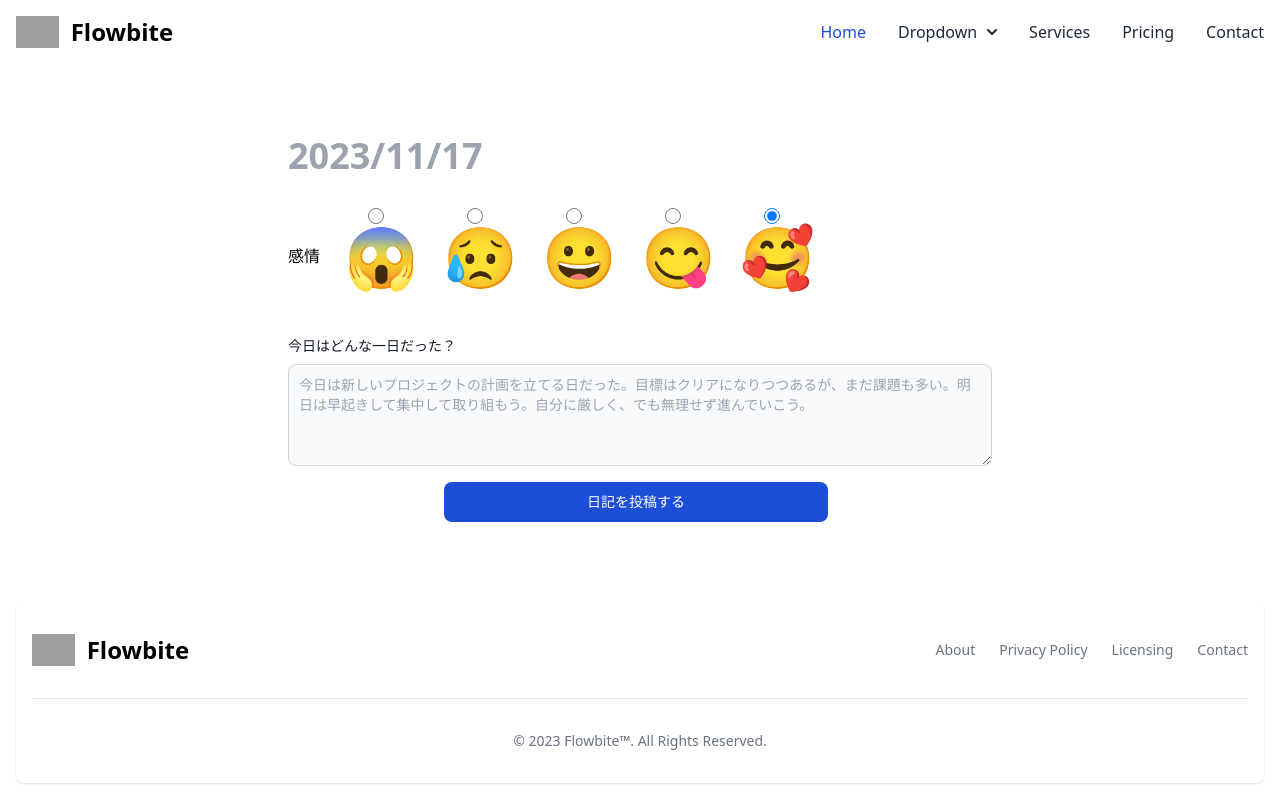
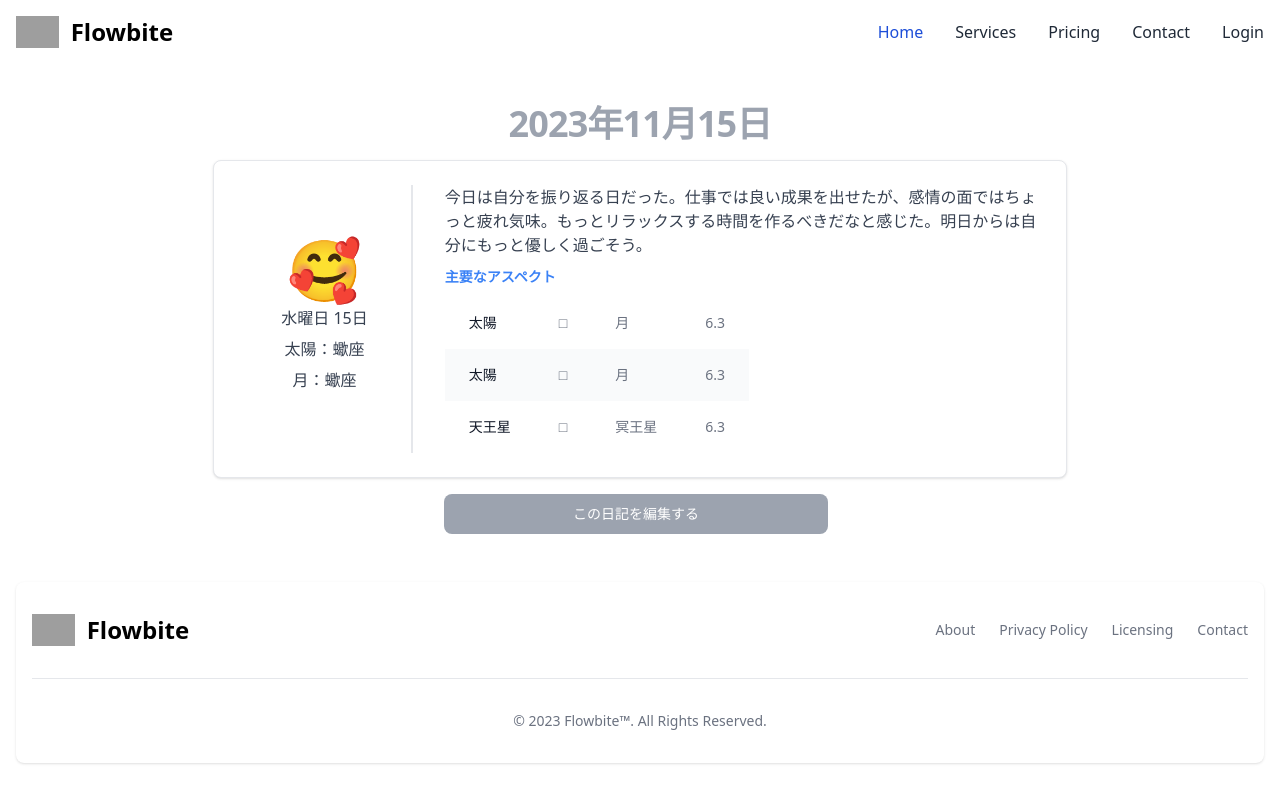
Before and after one commit to tekeshitime/Astrology-Diary, a PHP site: page /src/view_post.php in a window 1280 px wide. Run offline with PHP 8.4, Linux system fonts and the light colour scheme; some libraries are stand-ins or nearby versions; grey boxes are pictures that could not be loaded.

Commit message:
add ログイン機能追加

```diff
--- /dev/null
+++ b/src/home.php
@@ -0,0 +1,3 @@
+<?php
+
+echo "shit";
--- a/src/index.php
+++ b/src/index.php
@@ -16,7 +16,7 @@
 
 <div class="font-normal text-gray-700  mx-auto w-2/3 dark:text-gray-400">
 
-  <a href="#" class="block  p-6 bg-white border border-gray-200 rounded-lg shadow hover:bg-gray-100 dark:bg-gray-800 dark:border-gray-700 dark:hover:bg-gray-700">
+  <a href="view_post.php" class="block  p-6 bg-white border border-gray-200 rounded-lg shadow hover:bg-gray-100 dark:bg-gray-800 dark:border-gray-700 dark:hover:bg-gray-700">
 
     <!-- column 1 -->
     <div class="flex items-center">
@@ -89,12 +89,12 @@
       </div>
     </div>
   </a>
+  <!-- 編集リンク -->
   <p class="text-right mt-2">
     <span class="material-symbols-outlined">
       <a href="edit_form.php">edit_note</a>
     </span>
   </p>
 </div>
-<!-- 編集リンク -->
 
 <?php include './layout/footer.php'; ?>
--- a/src/layout/header.php
+++ b/src/layout/header.php
@@ -9,7 +9,7 @@
   <link rel="stylesheet" href="https://fonts.googleapis.com/css2?family=Material+Symbols+Outlined:opsz,wght,FILL,GRAD@20..48,100..700,0..1,-50..200" />
 </head>
 
-<body class="dark:bg-gray-900 antialiased">
+<body class="dark:bg-gray-900 dark:text-white  antialiased">
 
   <!-- ========== HEADER ========== -->
   <header>
@@ -33,30 +33,6 @@
               <a href="../src/" class="block py-2 px-3 text-white bg-blue-700 rounded md:bg-transparent md:text-blue-700 md:p-0 md:dark:text-blue-500 dark:bg-blue-600 md:dark:bg-transparent" aria-current="page">Home</a>
             </li>
             <li>
-              <button id="dropdownNavbarLink" data-dropdown-toggle="dropdownNavbar" class="flex items-center justify-between w-full py-2 px-3 text-gray-800 rounded hover:bg-gray-100 md:hover:bg-transparent md:border-0 md:hover:text-blue-700 md:p-0 md:w-auto dark:text-white md:dark:hover:text-blue-500 dark:focus:text-white dark:border-gray-700 dark:hover:bg-gray-700 md:dark:hover:bg-transparent">Dropdown
-                <svg class="w-2.5 h-2.5 ms-2.5" aria-hidden="true" xmlns="http://www.w3.org/2000/svg" fill="none" viewBox="0 0 10 6">
-                  <path stroke="currentColor" stroke-linecap="round" stroke-linejoin="round" stroke-width="2" d="m1 1 4 4 4-4" />
-                </svg></button>
-              <!-- Dropdown menu -->
-              <div id="dropdownNavbar" class="z-10 hidden font-normal bg-white divide-y divide-gray-100 rounded-lg shadow w-44 dark:bg-gray-700 dark:divide-gray-600">
-                <ul class="py-2 text-sm text-gray-700 dark:text-gray-400" aria-labelledby="dropdownLargeButton">
-                  <li>
-                    <a href="#" class="block px-4 py-2 hover:bg-gray-100 dark:hover:bg-gray-600 dark:hover:text-white">Dashboard</a>
-                  </li>
-                  <li>
-                    <a href="#" class="block px-4 py-2 hover:bg-gray-100 dark:hover:bg-gray-600 dark:hover:text-white">Settings</a>
-                  </li>
-                  <li>
-                    <a href="#" class="block px-4 py-2 hover:bg-gray-100 dark:hover:bg-gray-600 dark:hover:text-white">Earnings</a>
-                  </li>
-                </ul>
-                <div class="py-1">
-                  <a href="#" class="block px-4 py-2 text-sm text-gray-700 hover:bg-gray-100 dark:hover:bg-gray-600 dark:text-gray-400 dark:hover:text-white">Sign
-                    out</a>
-                </div>
-              </div>
-            </li>
-            <li>
               <a href="#" class="block py-2 px-3 text-gray-800 rounded hover:bg-gray-100 md:hover:bg-transparent md:border-0 md:hover:text-blue-700 md:p-0 dark:text-white md:dark:hover:text-blue-500 dark:hover:bg-gray-700 dark:hover:text-white md:dark:hover:bg-transparent">Services</a>
             </li>
             <li>
@@ -65,6 +41,9 @@
             <li>
               <a href="#" class="block py-2 px-3 text-gray-800 rounded hover:bg-gray-100 md:hover:bg-transparent md:border-0 md:hover:text-blue-700 md:p-0 dark:text-white md:dark:hover:text-blue-500 dark:hover:bg-gray-700 dark:hover:text-white md:dark:hover:bg-transparent">Contact</a>
             </li>
+            <li>
+              <a href="login.php" class="block py-2 px-3 text-gray-800 rounded hover:bg-gray-100 md:hover:bg-transparent md:border-0 md:hover:text-blue-700 md:p-0 dark:text-white md:dark:hover:text-blue-500 dark:hover:bg-gray-700 dark:hover:text-white md:dark:hover:bg-transparent">Login</a>
+            </li>
           </ul>
         </div>
       </div>
--- /dev/null
+++ b/src/register.php
@@ -0,0 +1,5 @@
+<?php include './layout/header.php'; ?>
+
+
+
+<?php include './layout/footer.php'; ?>
--- a/src/view_post.php
+++ b/src/view_post.php
@@ -1,40 +1,92 @@
 <?php include './layout/header.php'; ?>
 
-<form class="max-w-screen-md mx-auto p-4 md:p-8">
-  <p class="text-4xl font-bold text-gray-400">2023/11/17</p>
-
-  <div class="flex h-40 items-center">
-    <div>感情</div>
-    <div class="flex items-center">
-      <input id="mood-radio-1" type="radio" value="" name="mood-radio" class="w-4 h-4 text-blue-600 bg-gray-100 border-gray-300 focus:ring-blue-500 dark:focus:ring-blue-600 dark:ring-offset-gray-800 focus:ring-2 dark:bg-gray-700 dark:border-gray-600 relative bottom-10 left-12">
-      <label for="mood-radio-1" class="ms-2 text-6xl font-medium text-gray-900 dark:text-gray-300">😱</label>
-    </div>
-    <div class="flex items-center">
-      <input checked id="mood-radio-2" type="radio" value="" name="mood-radio" class="w-4 h-4 text-blue-600 bg-gray-100 border-gray-300 focus:ring-blue-500 dark:focus:ring-blue-600 dark:ring-offset-gray-800 focus:ring-2 dark:bg-gray-700 dark:border-gray-600 relative bottom-10 left-12">
-      <label for="mood-radio-2" class="ms-2 text-6xl font-medium text-gray-900 dark:text-gray-300">😥</label>
-    </div>
-    <div class="flex items-center">
-      <input checked id="mood-radio-3" type="radio" value="" name="mood-radio" class="w-4 h-4 text-blue-600 bg-gray-100 border-gray-300 focus:ring-blue-500 dark:focus:ring-blue-600 dark:ring-offset-gray-800 focus:ring-2 dark:bg-gray-700 dark:border-gray-600 relative bottom-10 left-12">
-      <label for="mood-radio-3" class="ms-2 text-6xl font-medium text-gray-900 dark:text-gray-300">😀</label>
-    </div>
-    <div class="flex items-center">
-      <input checked id="mood-radio-4" type="radio" value="" name="mood-radio" class="w-4 h-4 text-blue-600 bg-gray-100 border-gray-300 focus:ring-blue-500 dark:focus:ring-blue-600 dark:ring-offset-gray-800 focus:ring-2 dark:bg-gray-700 dark:border-gray-600 relative bottom-10 left-12">
-      <label for="mood-radio-4" class="ms-2 text-6xl font-medium text-gray-900 dark:text-gray-300">😋</label>
-    </div>
-    <div class="flex items-center">
-      <input checked id="mood-radio-5" type="radio" value="" name="mood-radio" class="w-4 h-4 text-blue-600 bg-gray-100 border-gray-300 focus:ring-blue-500 dark:focus:ring-blue-600 dark:ring-offset-gray-800 focus:ring-2 dark:bg-gray-700 dark:border-gray-600 relative bottom-10 left-12">
-      <label for="mood-radio-5" class="ms-2 text-6xl font-medium text-gray-900 dark:text-gray-300">🥰</label>
-    </div>
-  </div>
+<!-- 日付 -->
+<h2 class="text-center my-4 text-3xl font-extrabold text-gray-400 leading-none tracking-tight md:text-4xl dark:text-white">
+  2023年11月15日</h2>
+</p>
 
 
-  <label for="message" class="block mb-2 text-sm font-medium text-gray-900 dark:text-white">今日はどんな一日だった？</label>
-  <textarea id="message" rows="4" class="block p-2.5 w-full text-sm text-gray-900 bg-gray-50 rounded-lg border border-gray-300 focus:ring-blue-500 focus:border-blue-500 dark:bg-gray-700 dark:border-gray-600 dark:placeholder-gray-400 dark:text-white dark:focus:ring-blue-500 dark:focus:border-blue-500" placeholder="今日は新しいプロジェクトの計画を立てる日だった。目標はクリアになりつつあるが、まだ課題も多い。明日は早起きして集中して取り組もう。自分に厳しく、でも無理せず進んでいこう。"></textarea>
+<div class="font-normal text-gray-700  mx-auto w-2/3 dark:text-gray-400">
 
+  <a href="view_post.php" class="block  p-6 bg-white border border-gray-200 rounded-lg shadow hover:bg-gray-100 dark:bg-gray-800 dark:border-gray-700 dark:hover:bg-gray-700">
+
+    <!-- column 1 -->
+    <div class="flex items-center">
+      <div class="grid grid-cols-1 h-40 w-3/6 text-center ">
+        <!-- 絵文字で表情 -->
+        <div class="mood text-6xl">🥰</div>
+        <!-- 曜日と日付 -->
+        <div class="date">水曜日 15日</div>
+        <!-- 太陽の星座 -->
+        <div class="sign_sun_day">太陽：蠍座</div>
+        <!-- 月の星座 -->
+        <div class="sign_sun_day">月：蠍座</div>
+      </div>
+      <!-- column 2 -->
+      <div class="border-l-2 pl-8">
+        <!-- 今日やったこと add_activity -->
+        <!-- <div class="add_activity"></div> -->
+        <!-- 日記本文 max-3行-->
+        <p class="">今日は自分を振り返る日だった。仕事では良い成果を出せたが、感情の面ではちょっと疲れ気味。もっとリラックスする時間を作るべきだなと感じた。明日からは自分にもっと優しく過ごそう。</p>
+        <!-- 主要なアスペクト -->
+        <span class="block my-2 text-sm leading-6 font-semibold text-blue-500 dark:text-sky-400">主要なアスペクト</span>
+        <div class="relative">
+          <table class="w-auto text-sm text-left rtl:text-right text-gray-500 dark:text-gray-400">
+            <tbody>
+              <tr class="odd:bg-white odd:dark:bg-gray-900 even:bg-gray-50 even:dark:bg-gray-800  dark:border-gray-700">
+                <th scope="row" class="px-6 py-4 font-medium text-gray-900 whitespace-nowrap dark:text-white">
+                  太陽
+                </th>
+                <td class="px-6 py-4">
+                  □
+                </td>
+                <td class="px-6 py-4">
+                  月
+                </td>
+                <td class="px-6 py-4">
+                  6.3
+                </td>
+              </tr>
+              <tr class="odd:bg-white odd:dark:bg-gray-900 even:bg-gray-50 even:dark:bg-gray-800 dark:border-gray-700">
+                <th scope="row" class="px-6 py-4 font-medium text-gray-900 whitespace-nowrap dark:text-white">
+                  太陽
+                </th>
+                <td class="px-6 py-4">
+                  □
+                </td>
+                <td class="px-6 py-4">
+                  月
+                </td>
+                <td class="px-6 py-4">
+                  6.3
+                </td>
+              </tr>
+              <tr class="odd:bg-white odd:dark:bg-gray-900 even:bg-gray-50 even:dark:bg-gray-800  dark:border-gray-700">
+                <th scope="row" class="px-6 py-4 font-medium text-gray-900 whitespace-nowrap dark:text-white">
+                  天王星
+                </th>
+                <td class="px-6 py-4">
+                  □
+                </td>
+                <td class="px-6 py-4">
+                  冥王星
+                </td>
+                <td class="px-6 py-4">
+                  6.3
+                </td>
+              </tr>
+            </tbody>
+          </table>
+        </div>
+      </div>
+    </div>
+  </a>
+</div>
+<!-- 日記を編集する -->
+<form action="">
   <div class="text-center mt-4">
-    <button type="submit" class="text-white w-96 bg-blue-700 hover:bg-blue-800 focus:ring-4 focus:ring-blue-300 font-medium rounded-lg text-sm px-5 py-2.5 me-2 mb-2 dark:bg-blue-600 dark:hover:bg-blue-700 focus:outline-none dark:focus:ring-blue-800">日記を投稿する</button>
+    <button type="submit" class="text-white w-96 bg-gray-400 hover:bg-blue-800 focus:ring-4 focus:ring-blue-300 font-medium rounded-lg text-sm px-5 py-2.5 me-2 mb-2 dark:bg-blue-600 dark:hover:bg-blue-700 focus:outline-none dark:focus:ring-blue-800">この日記を編集する</button>
   </div>
-
 </form>
 
 <?php include './layout/footer.php'; ?>
```
Also changed, not shown: docker-compose.yml (+9 -22 lines), src/login.php (added, +61 -0 lines), readme.md, 1 other file.
